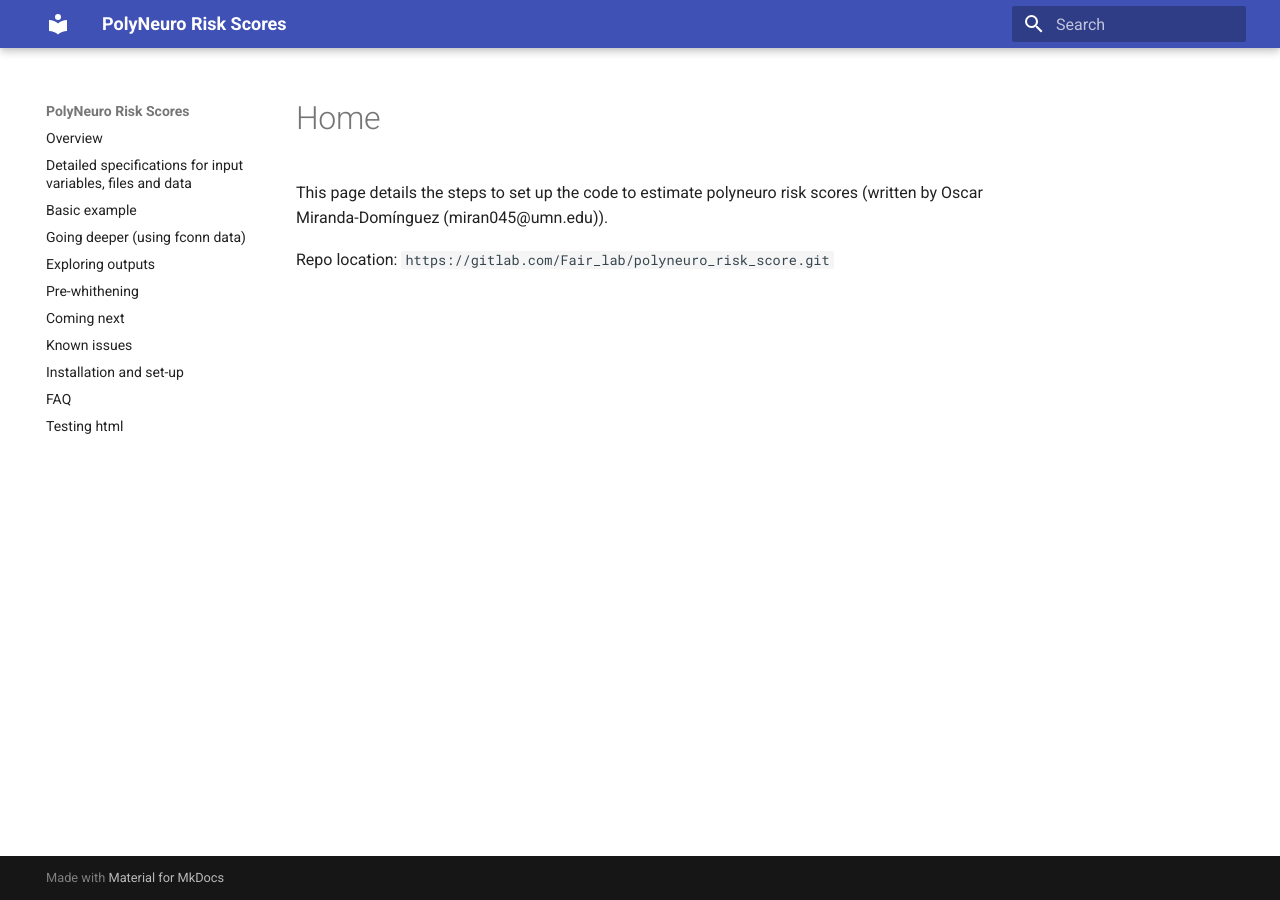
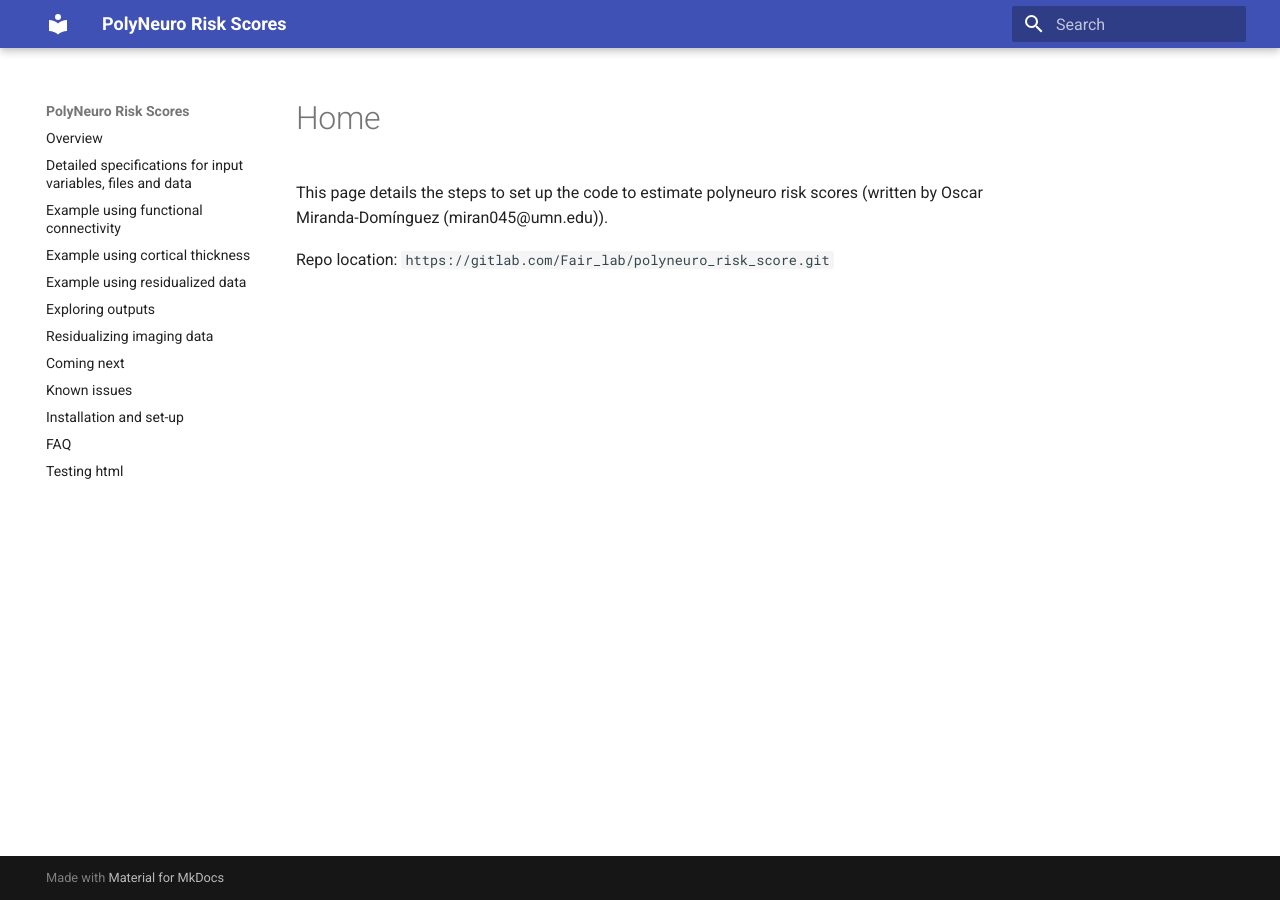
Before and after one commit to omiranda/polyneuro_risk_score, an MkDocs documentation site: the page built from docs/README.md, in a window 1280 px wide. Built offline with MkDocs 1.6.1 and Material for MkDocs 9.7.7, drawn with Linux system fonts in a browser that asks for light colours; old or Windows-style settings are respelled for this version of MkDocs.

Commit message:
Update mkdocs.yml

```diff
--- a/mkdocs.yml
+++ b/mkdocs.yml
@@ -5,10 +5,11 @@ plugins:
 pages:
 - Overview: PolyNeuro_Risk_Scores.md
 - Detailed specifications for input variables, files and data: detailed_description.md
-- Basic example: basic_example.md
-- Going deeper (using fconn data): going_deeper_1.md
+- Example using functional connectivity: basic_example.md
+- Example using cortical thickness: going_deeper_1.md
+- Example using residualized data: example_using_residuals.md
 - Exploring outputs: exploring_outputs.md
-- Pre-whithening: prewhithening.md
+- Residualizing imaging data: prewhithening.md
 - Coming next: coming_next.md
 - Known issues: issues.md
 - Installation and set-up: install_and_setup.md
```
